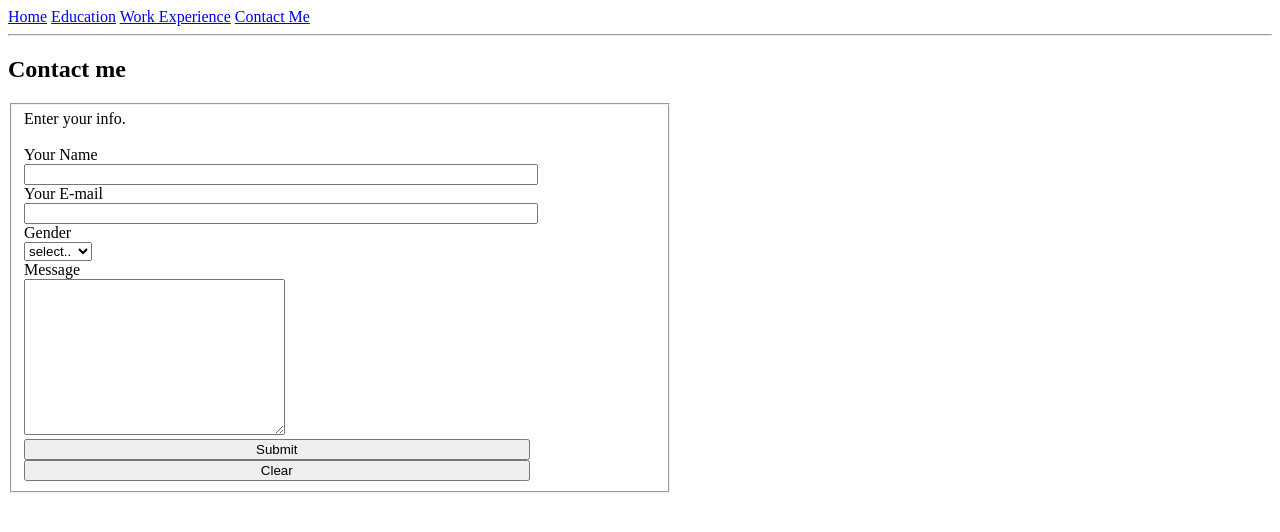
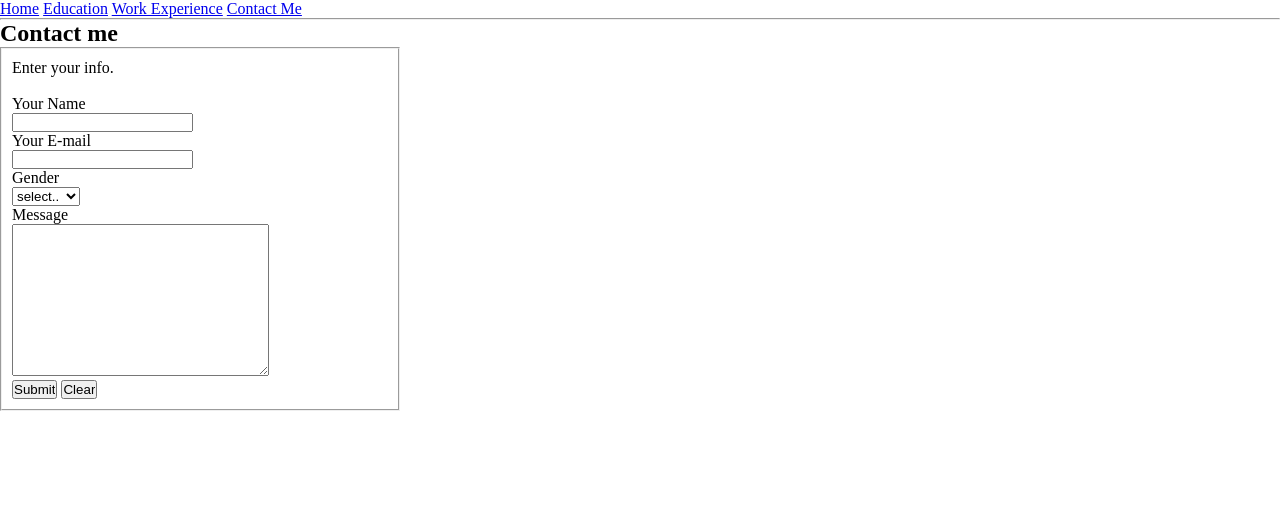
Before and after one commit to Nathakarn/ccst-hw1-resume, a plain HTML site: page contact.html in a window 1280 px wide. Drawn offline with Linux system fonts and the light colour scheme.

Commit message:
style: add CSS

```diff
--- a/contact.html
+++ b/contact.html
@@ -3,16 +3,10 @@
 <head>
     <meta charset="UTF-8">
     <meta name="viewport" content="width=device-width, initial-scale=1.0">
-    <title>Document</title>
-    <style>
-        fieldset{
-            width: 50%;
-        }
-        input{
-            width: 80%;
-        }
+    <link rel="stylesheet" href="style.css">
+    <title>Contact Me</title>
 
-    </style>
+
 </head>
 <body>
     <nav>
@@ -28,9 +22,9 @@
         <fieldset>
             <form>
                 Enter your info. <br><br>
-                 Your Name <br>
+                 <label for="name">Your Name </label><br>
                  <input type="text" name="name" id="name"><br>
-                 Your E-mail <br>
+                 <label for="email">Your E-mail</label> <br>
                  <input type="email" name="email" id="email"><br>
                  Gender <br>
                  <select id="gender" name="gender">
--- a/style.css
+++ b/style.css
@@ -3,3 +3,23 @@
     padding: 0;
     margin: 0;
 }
+
+
+table {
+    border-collapse: collapse;
+    width: 80%;
+}
+th, td {
+    border: 1px solid black;
+    padding: 8px;
+}
+
+fieldset{
+    padding: 10px;
+    width: 50vh;
+}
+
+input[text]{
+
+    width: 100%;
+}
```
Also changed, not shown: education.html (+2 -11 lines), index.html (+1 -0 lines), work-exp.html (+3 -11 lines).
